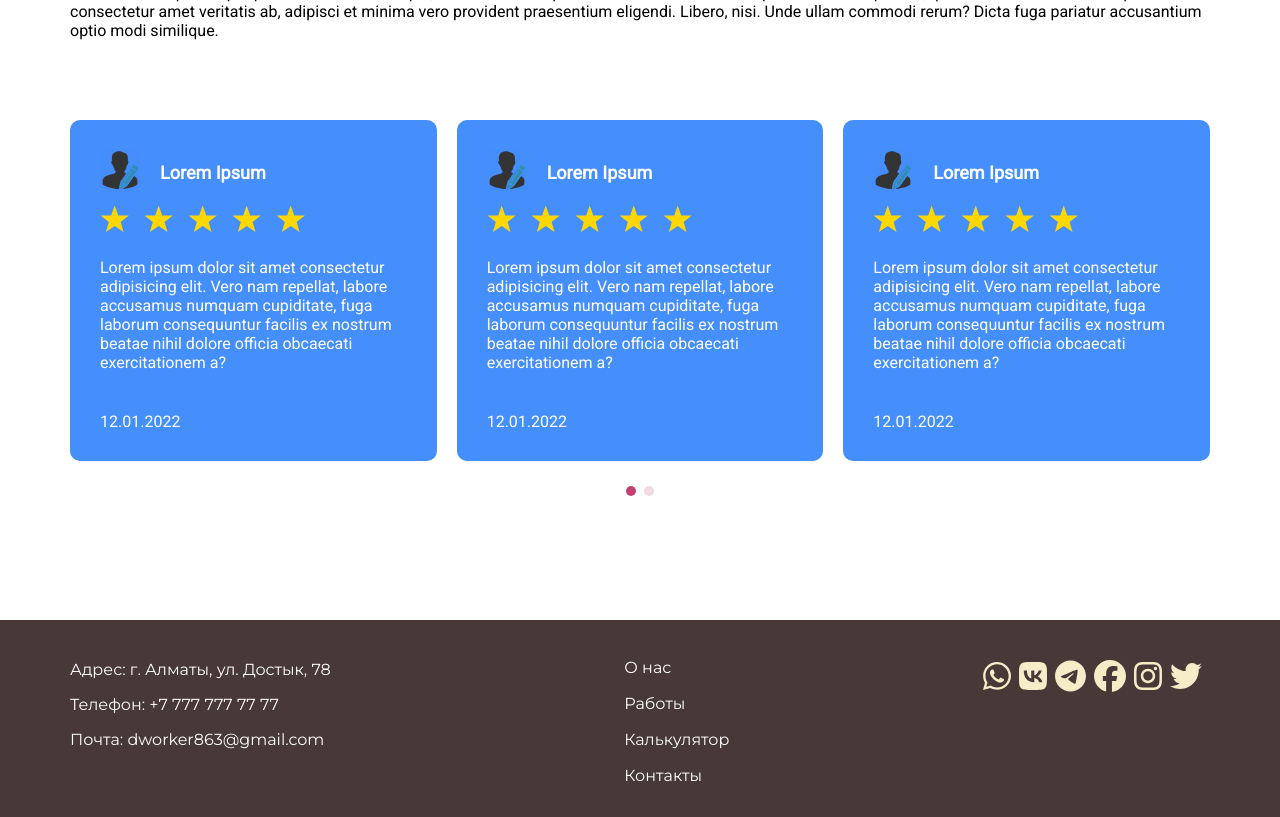
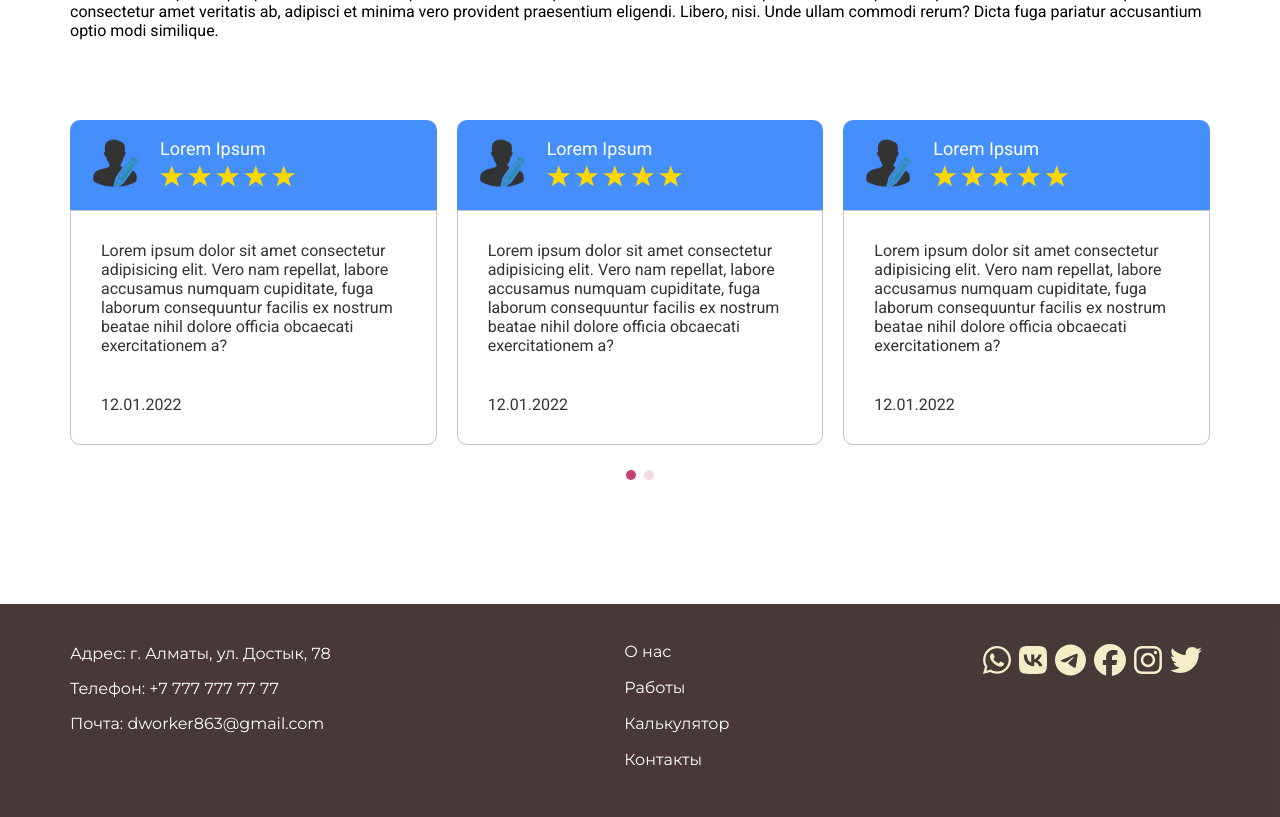
Before and after one commit to dworker863/stroy-site, a Next.js app: page / in a window 1280 px wide. Shown: the part 1160-1977 px from the top of the page. Built offline with nearby package versions, Linux system fonts and the light colour scheme.

Commit message:
Home page slider all screens

```diff
--- a/components/Blocks/CardReview/CardReview.tsx
+++ b/components/Blocks/CardReview/CardReview.tsx
@@ -4,9 +4,11 @@ import {
   StyledAuthorName,
   StyledAuthorPhoto,
   StyledCardAuthor,
+  StyledCardAuthorWrapper,
   StyledCardDate,
   StyledCardMessage,
   StyledCardReview,
+  StyledCardText,
   StyledStars,
 } from './StyledCardReview';
 
@@ -15,31 +17,36 @@ const CardReview: FC = () => {
 
   return (
     <StyledCardReview>
-      <StyledCardAuthor>
+      <StyledCardAuthorWrapper>
         <StyledAuthorPhoto>
           <Image
             src="/images/author-photo.png"
             alt="Author"
-            width={40}
-            height={40}
+            width={50}
+            height={50}
           />
         </StyledAuthorPhoto>
+        <StyledCardAuthor>
           <StyledAuthorName>Lorem ipsum</StyledAuthorName>
-      </StyledCardAuthor>
           <StyledStars
             rating={rating}
             starRatedColor="gold"
             starHoverColor="gold"
             numberOfStars={5}
-        starDimension="30px"
+            starDimension="24px"
+            starSpacing="2px"
           />
+        </StyledCardAuthor>
+      </StyledCardAuthorWrapper>
+      <StyledCardText>
         <StyledCardMessage>
           Lorem ipsum dolor sit amet consectetur adipisicing elit. Vero nam
-        repellat, labore accusamus numquam cupiditate, fuga laborum consequuntur
-        facilis ex nostrum beatae nihil dolore officia obcaecati exercitationem
-        a?
+          repellat, labore accusamus numquam cupiditate, fuga laborum
+          consequuntur facilis ex nostrum beatae nihil dolore officia obcaecati
+          exercitationem a?
         </StyledCardMessage>
         <StyledCardDate>12.01.2022</StyledCardDate>
+      </StyledCardText>
     </StyledCardReview>
   );
 };
--- a/components/Blocks/CardReview/StyledCardReview.ts
+++ b/components/Blocks/CardReview/StyledCardReview.ts
@@ -4,21 +4,29 @@ import styled from 'styled-components';
 export const StyledCardReview = styled.div`
   display: flex;
   flex-direction: column;
-  padding: 30px;
   border-radius: 10px;
-  color: #fff;
+  color: ${({ theme }) => theme.colors.fontColor};
+`;
+
+export const StyledCardAuthorWrapper = styled.div`
+  display: flex;
+  padding: 18px 20px;
+  border-top-right-radius: 10px;
+  border-top-left-radius: 10px;
   background-color: ${({ theme }) => theme.colors.secondary};
 `;
 
 export const StyledCardAuthor = styled.div`
   display: flex;
-  align-items: center;
-  margin-bottom: 10px;
+  flex-direction: column;
+  justify-content: space-between;
 `;
 
 export const StyledAuthorName = styled.h3`
   text-transform: capitalize;
   font-size: 18px;
+  font-weight: 400;
+  color: #fff;
 `;
 
 export const StyledAuthorPhoto = styled.div`
@@ -27,8 +35,15 @@ export const StyledAuthorPhoto = styled.div`
 
 export const StyledStars = styled(StarRatings)``;
 
+export const StyledCardText = styled.div`
+  padding: 30px;
+  border-top: none;
+  border: 1px solid ${({ theme }) => theme.colors.grey};
+  border-bottom-right-radius: 10px;
+  border-bottom-left-radius: 10px;
+`;
+
 export const StyledCardMessage = styled.p`
-  margin-top: 20px;
   margin-bottom: 40px;
 `;
 
--- a/components/commonStyles/ITheme.ts
+++ b/components/commonStyles/ITheme.ts
@@ -5,5 +5,6 @@ export interface ITheme {
     secondary: string;
     socialColor: string;
     brown: string;
+    grey: string;
   };
 }
--- a/components/commonStyles/theme.ts
+++ b/components/commonStyles/theme.ts
@@ -7,5 +7,6 @@ export const defaultTheme: DefaultTheme = {
     secondary: '#458FFD',
     socialColor: '#f6ecc8',
     brown: '#392828eb',
+    grey: '#c7c2c2fc',
   },
 };
--- a/pages/StyledHome.ts
+++ b/pages/StyledHome.ts
@@ -3,6 +3,7 @@ import styled from 'styled-components';
 export const StyledHome = styled.main`
   padding-top: 80px;
   padding-bottom: 120px;
+  background-color: #fff;
 `;
 
 export const StyledHomeTitle = styled.h2`
--- a/pages/index.tsx
+++ b/pages/index.tsx
@@ -53,13 +53,21 @@ export default function Home() {
       <Container>
         <Swiper
           modules={[Navigation, Pagination, A11y]}
-          slidesPerView={3}
+          slidesPerView={1}
           spaceBetween={20}
           pagination={{
             el: '.custom-swiper-pagination',
             clickable: true,
             renderBullet: (index, className) => {
               return '<span class="' + className + '"></span>';
+            },
+          }}
+          breakpoints={{
+            576: {
+              slidesPerView: 2,
+            },
+            992: {
+              slidesPerView: 3,
             },
           }}
         >
```
Lines whose indentation alone changed are shown as unchanged.
